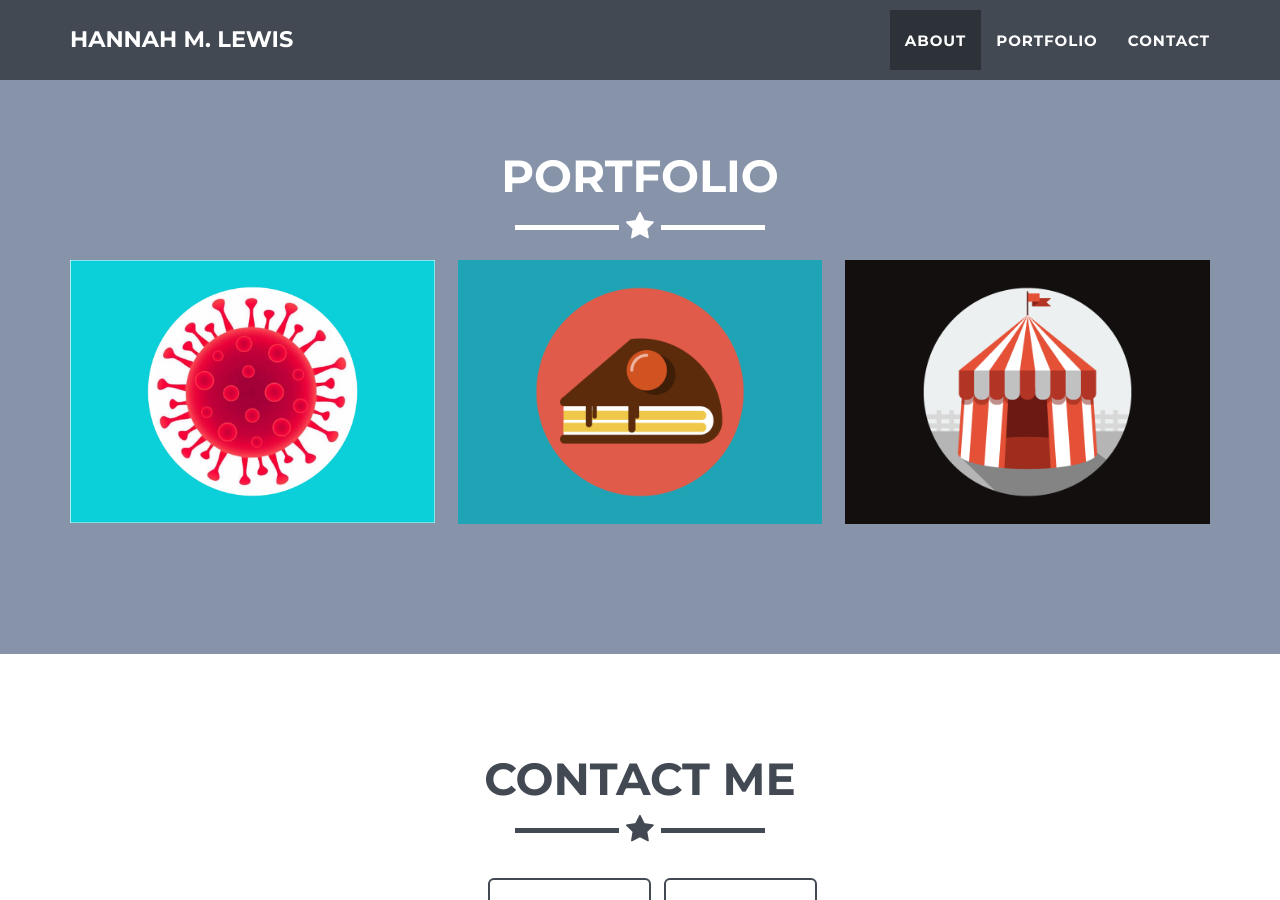
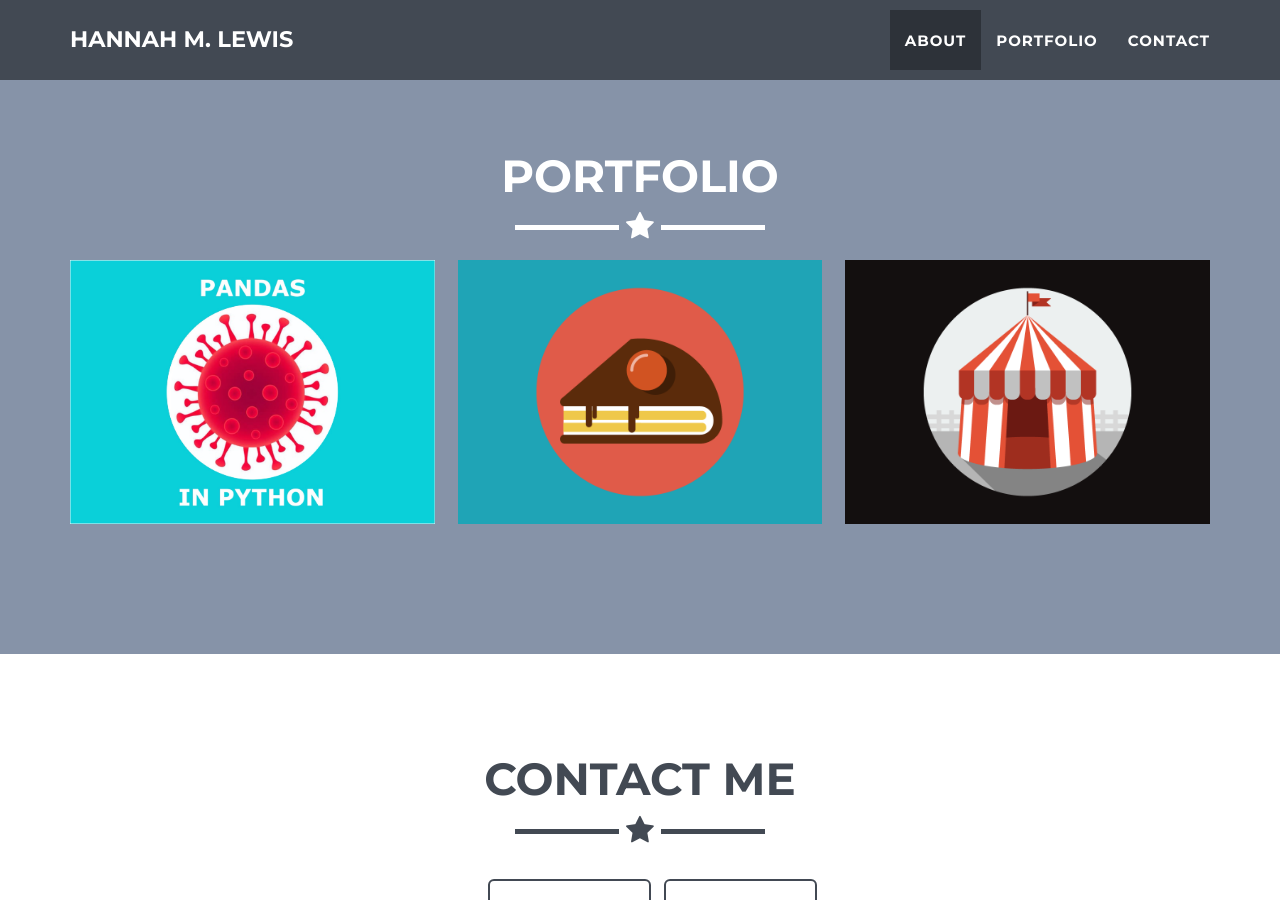
Before and after one commit to hmlewis-astro/hmlewis-astro.github.io, a Jekyll site: the page built from _posts/2020-11-10-project-1.markdown, in a window 1280 px wide and 900 px high, scrolled down 1340 px. Built offline with Jekyll 4.4.1, drawn with Linux system fonts in a browser that asks for light colours.

```diff
--- a/_posts/2020-11-10-project-1.markdown
+++ b/_posts/2020-11-10-project-1.markdown
@@ -2,7 +2,7 @@
 layout: default
 modal-id: 1
 project-date: 2020-11-10
-img: covid_no_title.jpg
+img: covid_crop.jpg
 alt: covid
 link: https://data.library.virginia.edu/getting-started-with-pandas-in-python/
 link-abrev: data.library.virginia.edu
```
Also changed, not shown: img/portfolio/covid_crop.jpg (added).
